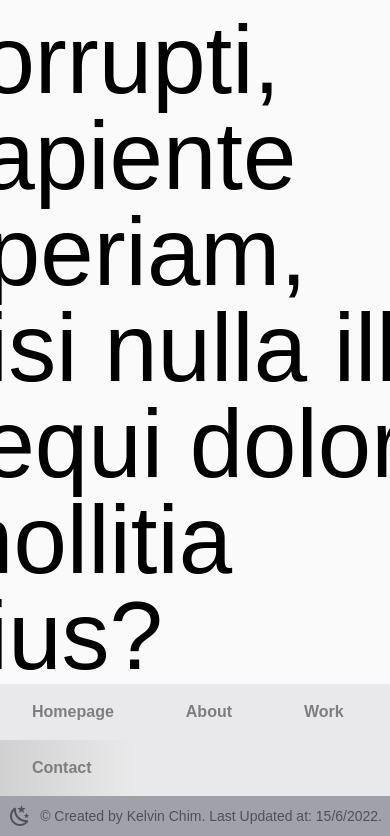
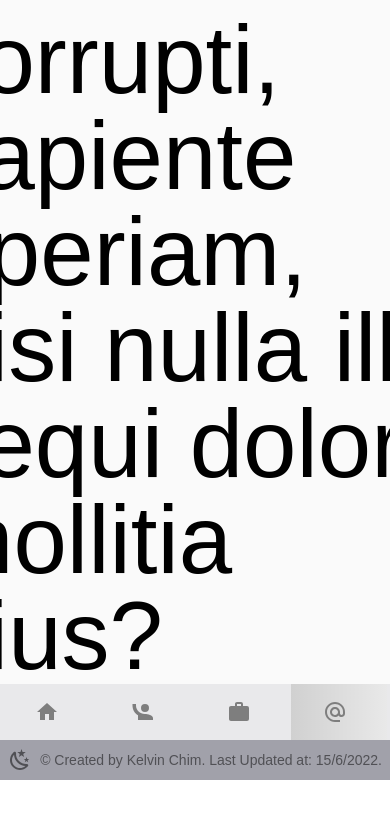
Before and after one commit to KelvinChim-ComSci/portfolio, a Next.js app: page /contact in a window 390 px wide. Shown: the part 1680-2516 px from the top of the page. After the commit the page ends 2460 px from the top, so only its background shows below. Built offline with nearby package versions, Linux system fonts and the light colour scheme.

Commit message:
change to icon when phone size

```diff
--- a/components/layout.tsx
+++ b/components/layout.tsx
@@ -1,27 +1,61 @@
 import Link from "next/link";
 import { useRouter } from "next/router";
 import { useTheme } from "next-themes";
-import { useEffect } from "react";
+import { useEffect, useState } from "react";
 
 export default function Layout({ children }: any) {
   const router = useRouter();
   const { theme, setTheme } = useTheme();
-  const menuItems: { href: string; title: string }[] = [
+  const [deviceSize, changeDeviceSize] = useState(0);
+  const smBreakpoint = 640;
+  const menuItems: { href: string; title: string; icon: any }[] = [
     {
       href: "/",
       title: "Homepage",
+      icon: (
+        <svg className="w-6 h-6 top-2/4 left-2/4" viewBox="0 0 24 24">
+          <path
+            fill="currentColor"
+            d="M10,20V14H14V20H19V12H22L12,3L2,12H5V20H10Z"
+          />
+        </svg>
+      ),
     },
     {
       href: "/about",
       title: "About",
+      icon: (
+        <svg className="w-6 h-6 top-2/4 left-2/4" viewBox="0 0 24 24">
+          <path
+            fill="currentColor"
+            d="M1.5,4V5.5C1.5,9.65 3.71,13.28 7,15.3V20H22V18C22,15.34 16.67,14 14,14C14,14 13.83,14 13.75,14C9,14 5,10 5,5.5V4M14,4A4,4 0 0,0 10,8A4,4 0 0,0 14,12A4,4 0 0,0 18,8A4,4 0 0,0 14,4Z"
+          />
+        </svg>
+      ),
     },
     {
       href: "/work",
       title: "Work",
+      icon: (
+        <svg className="w-6 h-6 top-2/4 left-2/4" viewBox="0 0 24 24">
+          <path
+            fill="currentColor"
+            d="M10,2H14A2,2 0 0,1 16,4V6H20A2,2 0 0,1 22,8V19A2,2 0 0,1 20,21H4C2.89,21 2,20.1 2,19V8C2,6.89 2.89,6 4,6H8V4C8,2.89 8.89,2 10,2M14,6V4H10V6H14Z"
+          />
+        </svg>
+      ),
     },
     {
       href: "/contact",
       title: "Contact",
+      icon: (
+        <svg className="w-6 h-6 top-2/4 left-2/4" viewBox="0 0 24 24">
+          <path
+            fill="currentColor"
+            d="M12,15C12.81,15 13.5,14.7 14.11,14.11C14.7,13.5 15,12.81 15,12C15,11.19 14.7,10.5 14.11,9.89C13.5,9.3 12.81,9 12,9C11.19,9 10.5,9.3 9.89,9.89C9.3,10.5 9,11.19 9,12C9,12.81 9.3,13.5 9.89,14.11C10.5,14.7 11.19,15 12,15M12,2C14.75,2 17.1,3 19.05,4.95C21,6.9 22,9.25 22,12V13.45C22,14.45 21.65,15.3 21,16C20.3,16.67 19.5,17 18.5,17C17.3,17 16.31,16.5 15.56,15.5C14.56,16.5 13.38,17 12,17C10.63,17 9.45,16.5 8.46,15.54C7.5,14.55 7,13.38 7,12C7,10.63 7.5,9.45 8.46,8.46C9.45,7.5 10.63,7 12,7C13.38,7 14.55,7.5 15.54,8.46C16.5,9.45 17,10.63 17,12V13.45C17,13.86 17.16,14.22 17.46,14.53C17.76,14.84 18.11,15 18.5,15C18.92,15 19.27,14.84 19.57,14.53C19.87,14.22 20,13.86 20,13.45V12C20,9.81 19.23,7.93 17.65,6.35C16.07,4.77 14.19,4 12,4C9.81,4 7.93,4.77 6.35,6.35C4.77,7.93 4,9.81 4,12C4,14.19 4.77,16.07 6.35,17.65C7.93,19.23 9.81,20 12,20H17V22H12C9.25,22 6.9,21 4.95,19.05C3,17.1 2,14.75 2,12C2,9.25 3,6.9 4.95,4.95C6.9,3 9.25,2 12,2Z"
+          />
+        </svg>
+      ),
     },
   ];
 
@@ -47,6 +81,12 @@ export default function Layout({ children }: any) {
     });
   }, []);
 
+  useEffect(() => {
+    const resizeWidth = () => changeDeviceSize(window.innerWidth);
+    window.addEventListener("resize", resizeWidth);
+
+    return () => window.removeEventListener("resize", resizeWidth);
+  });
   const sun = (
     <svg className="w-6 h-6 top-2/4 left-2/4" viewBox="0 0 24 24">
       <path
@@ -71,10 +111,10 @@ export default function Layout({ children }: any) {
           <nav className="mt-0 sm:mt-24">
             <div
               id="overlay"
-              className="-z-10 absolute bg-neutral-400 dark:bg-neutral-300"
+              className="-z-10 absolute bg-neutral-400 dark:bg-neutral-300 pc"
             ></div>
-            <ul>
-              {menuItems.map(({ href, title }) => (
+            <ul className="flex justify-center sm:inline">
+              {menuItems.map(({ href, title, icon }) => (
                 <li
                   className={`p-2 pl-0 font-semibold float-left sm:float-none ${
                     router.asPath === href &&
@@ -86,7 +126,7 @@ export default function Layout({ children }: any) {
                     <a
                       className={`select-none flex px-8 py-2 font-semibold text-black dark:text-white cursor-pointer `}
                     >
-                      {title}
+                      {deviceSize < smBreakpoint ? icon : title}
                     </a>
                   </Link>
                 </li>
--- a/styles/globals.css
+++ b/styles/globals.css
@@ -1,15 +1,20 @@
-@import 'tailwindcss/base';
-@import 'tailwindcss/components';
-@import 'tailwindcss/utilities';
+@tailwind base;
+@tailwind components;
+@tailwind utilities;
 
 html {
     font-family: 'Montserrat', sans-serif;
 }
 
+#overlay {
+    transition: 100ms ease left, width, opacity;
+    opacity: 0;
+}
 
-#overlay {
-    transition: 100ms ease top, height, opacity;
-    opacity: 0;
+@media (min-width: 640px) {
+    #overlay {
+        transition: 100ms ease top, height, opacity;
+    }
 }
 
 #overlay.active {
```
